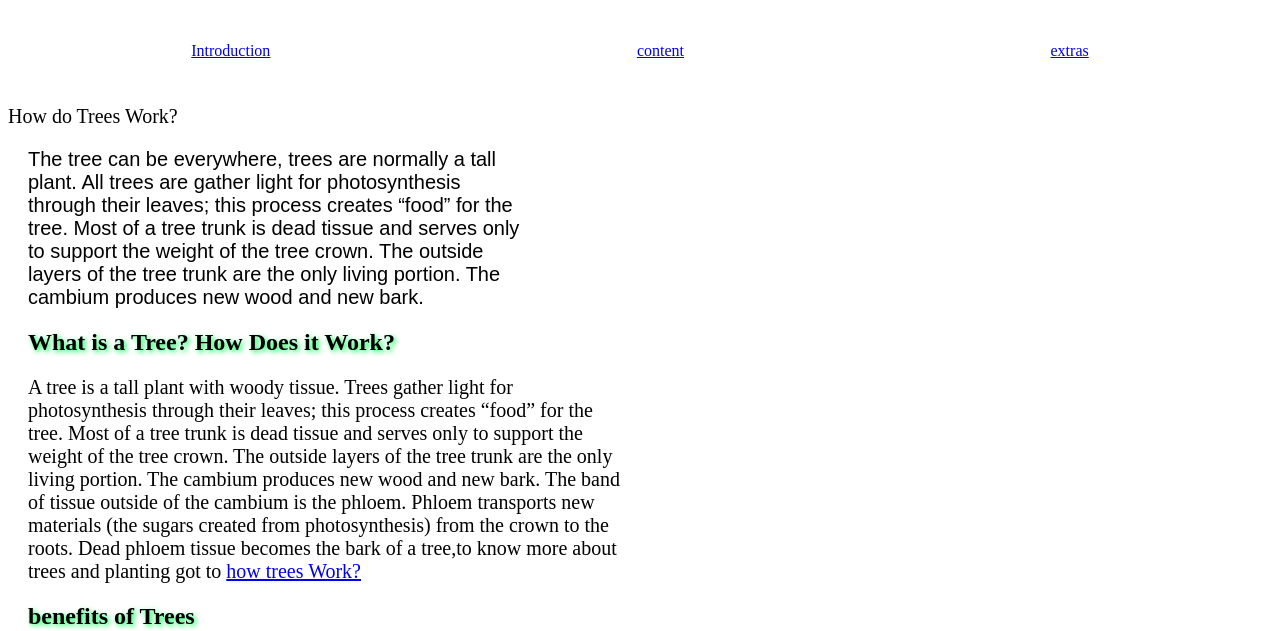
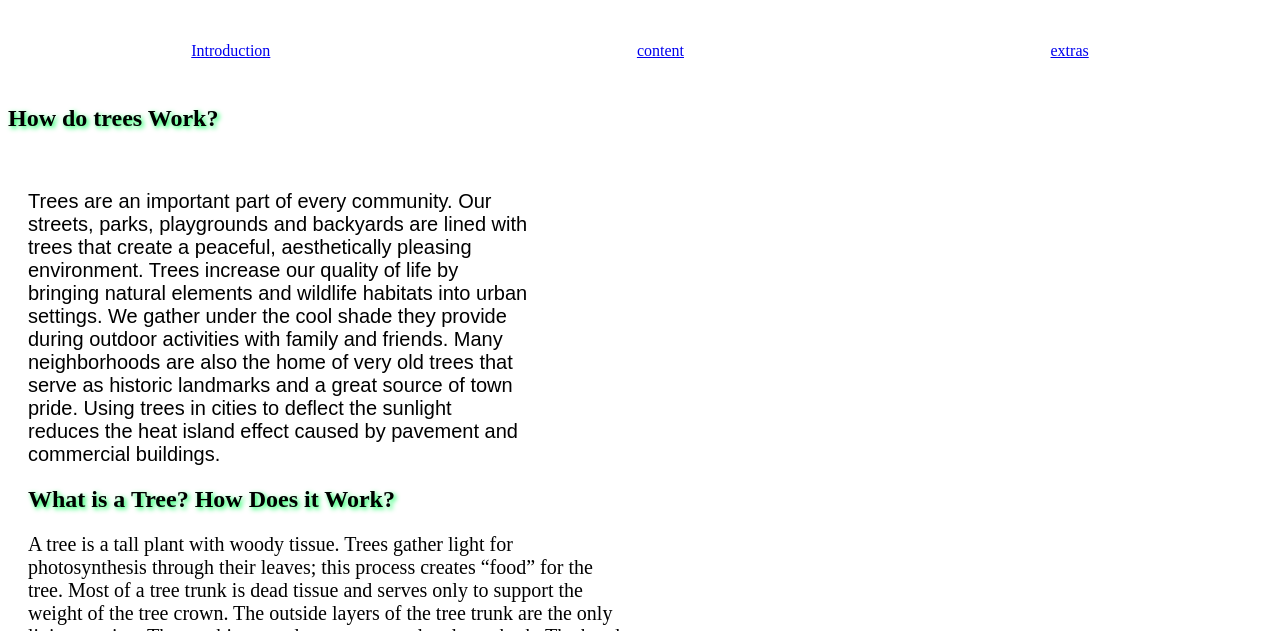
Before and after one commit to lab-brussels-1/The-first-group, a plain HTML site: page index.html in a window 1280 px wide. Shown: the part 169-800 px from the top of the page. Drawn offline with Linux system fonts and the light colour scheme.

Commit message:
Introduction changed

```diff
--- a/index.html
+++ b/index.html
@@ -36,18 +36,20 @@
       </div>
     </nav>
     <section id="summary-info">
-      <p class="fascinating-words">
-        How do Trees Work?
+      <h2>How do trees Work?</h2>
         <br />
         <!--write Introduction-->
-      </p>
       <div class="introduction">
-        The tree can be everywhere, trees are normally a tall plant. All trees
-        are gather light for photosynthesis through their leaves; this process
-        creates “food” for the tree. Most of a tree trunk is dead tissue and
-        serves only to support the weight of the tree crown. The outside layers
-        of the tree trunk are the only living portion. The cambium produces new
-        wood and new bark.
+        <p>
+          Trees are an important part of every community.
+          Our streets, parks, playgrounds and backyards are lined with trees
+          that create a peaceful, aesthetically pleasing environment.
+          Trees increase our quality of life by bringing natural elements
+          and wildlife habitats into urban settings. We gather under the cool shade
+          they provide during outdoor activities with family and friends.
+          Many neighborhoods are also the home of very old trees that serve as historic landmarks and a great source of town pride.
+          Using trees in cities to deflect the sunlight reduces the heat island effect caused by pavement and commercial buildings.
+        </p>
       </div>
     </section>
     <!-- Content  -->
@@ -72,7 +74,7 @@
             >
           </p>
 
-          <h2>benefits of Trees</h2>
+          <h2>Benefits of Trees</h2>
           <ul>
             <li>Trees combat climate change.</li>
             <li>Trees cleans the air.</li>
```
